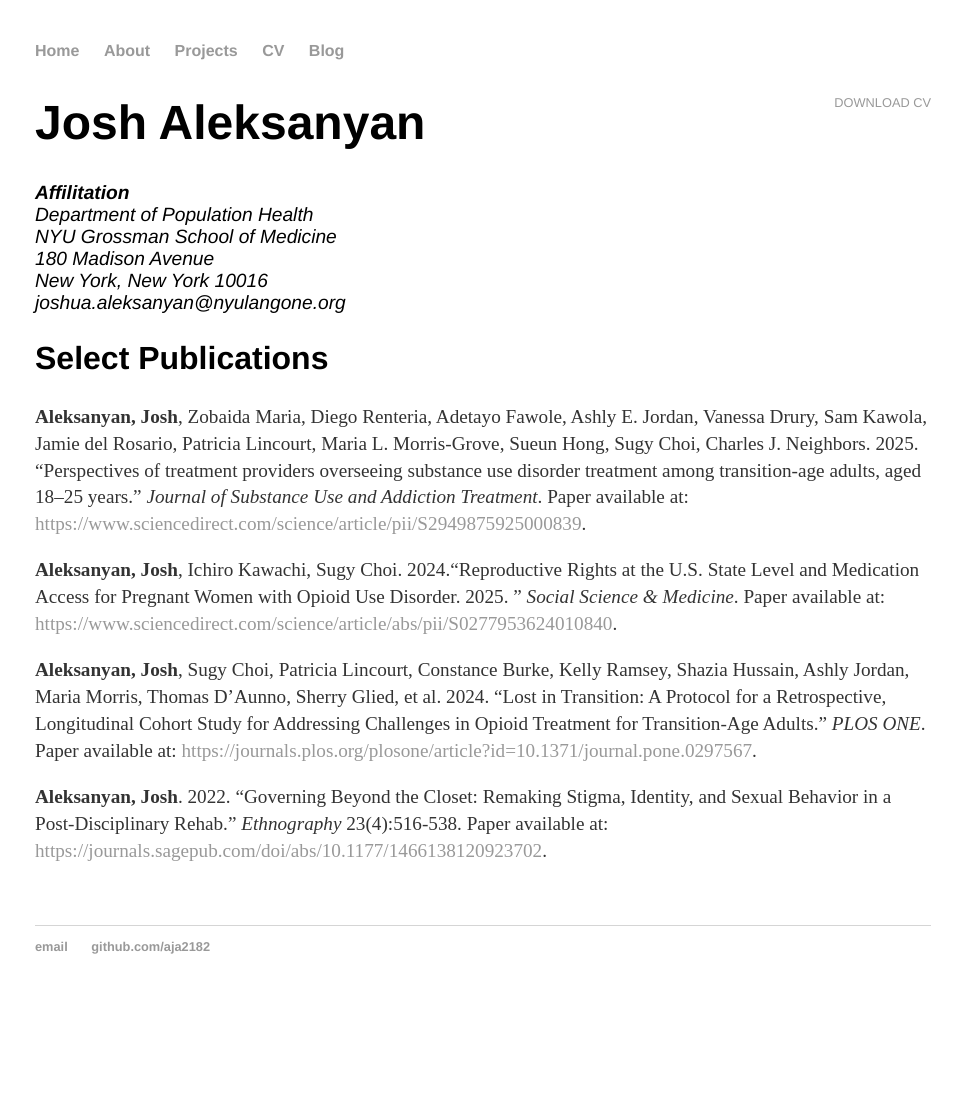
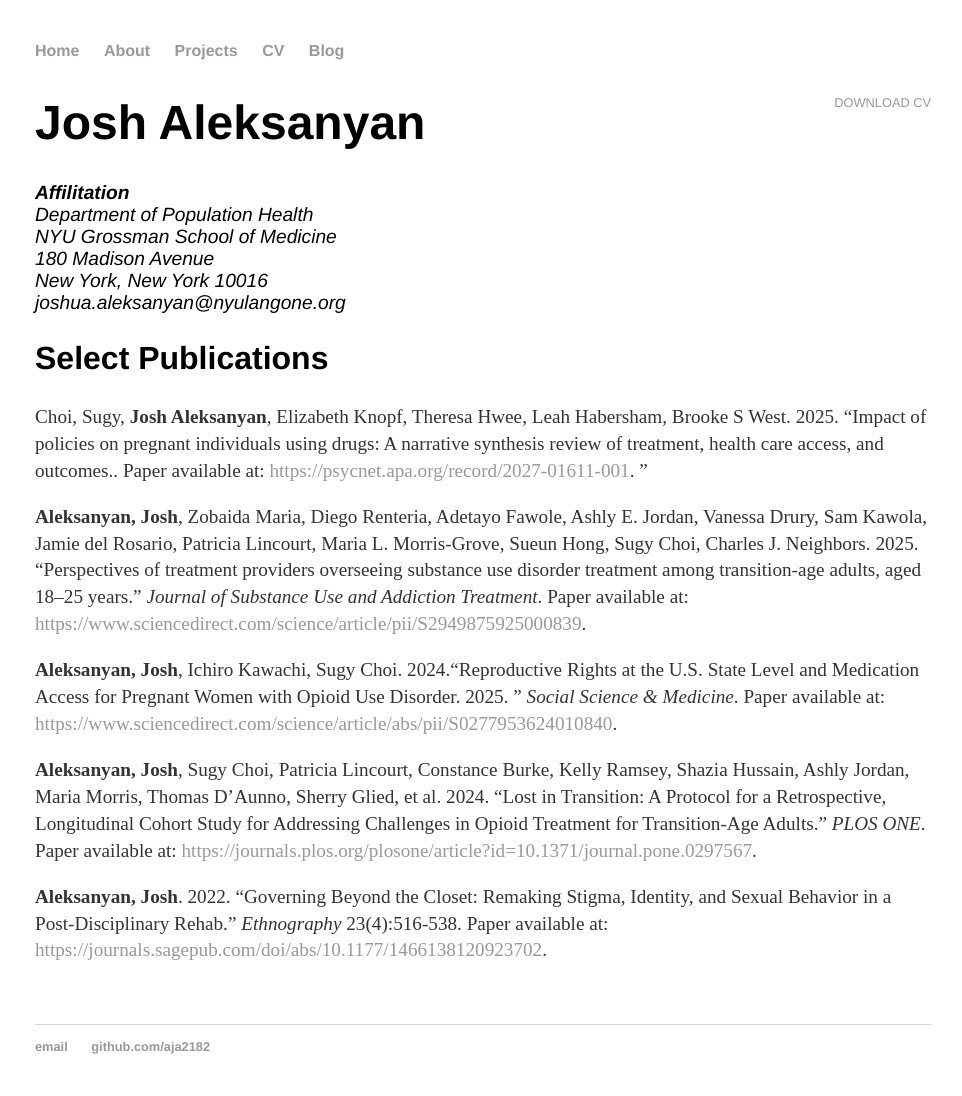
Before and after one commit to aja2182/aja2182.github.io, a Jekyll site: the page built from cv/index.html, in a window 1280 px wide. Shown: the whole page, without its empty margins (157-1119 px from the left). Built offline with Jekyll 4.4.1, drawn with Linux system fonts in a browser that asks for light colours; before the commit the page ends 996 px from its top, so only the background shows below that.

Commit message:
Update index.html

```diff
--- a/cv/index.html
+++ b/cv/index.html
@@ -18,6 +18,7 @@ title: Josh Aleksanyan
 					<h2>Select Publications</h2>
 
 
+	    <p>Choi, Sugy, <strong>Josh Aleksanyan</strong>, Elizabeth Knopf, Theresa Hwee, Leah Habersham, Brooke S West. 2025. <q>Impact of policies on pregnant individuals using drugs: A narrative synthesis review of treatment, health care access, and outcomes.</i>. Paper available at: <a href="#">https://psycnet.apa.org/record/2027-01611-001</a>.
 
 		<p><strong>Aleksanyan, Josh</strong>, Zobaida Maria, Diego Renteria, Adetayo Fawole, Ashly E. Jordan, Vanessa Drury, Sam Kawola, Jamie del Rosario, Patricia Lincourt, Maria L. Morris-Grove, Sueun Hong, Sugy Choi, Charles J. Neighbors. 2025. <q>Perspectives of treatment providers overseeing substance use disorder treatment among transition-age adults, aged 18–25 years.</q> <i>Journal of Substance Use and Addiction Treatment</i>. Paper available at: <a href="#">https://www.sciencedirect.com/science/article/pii/S2949875925000839</a>.
 
```
